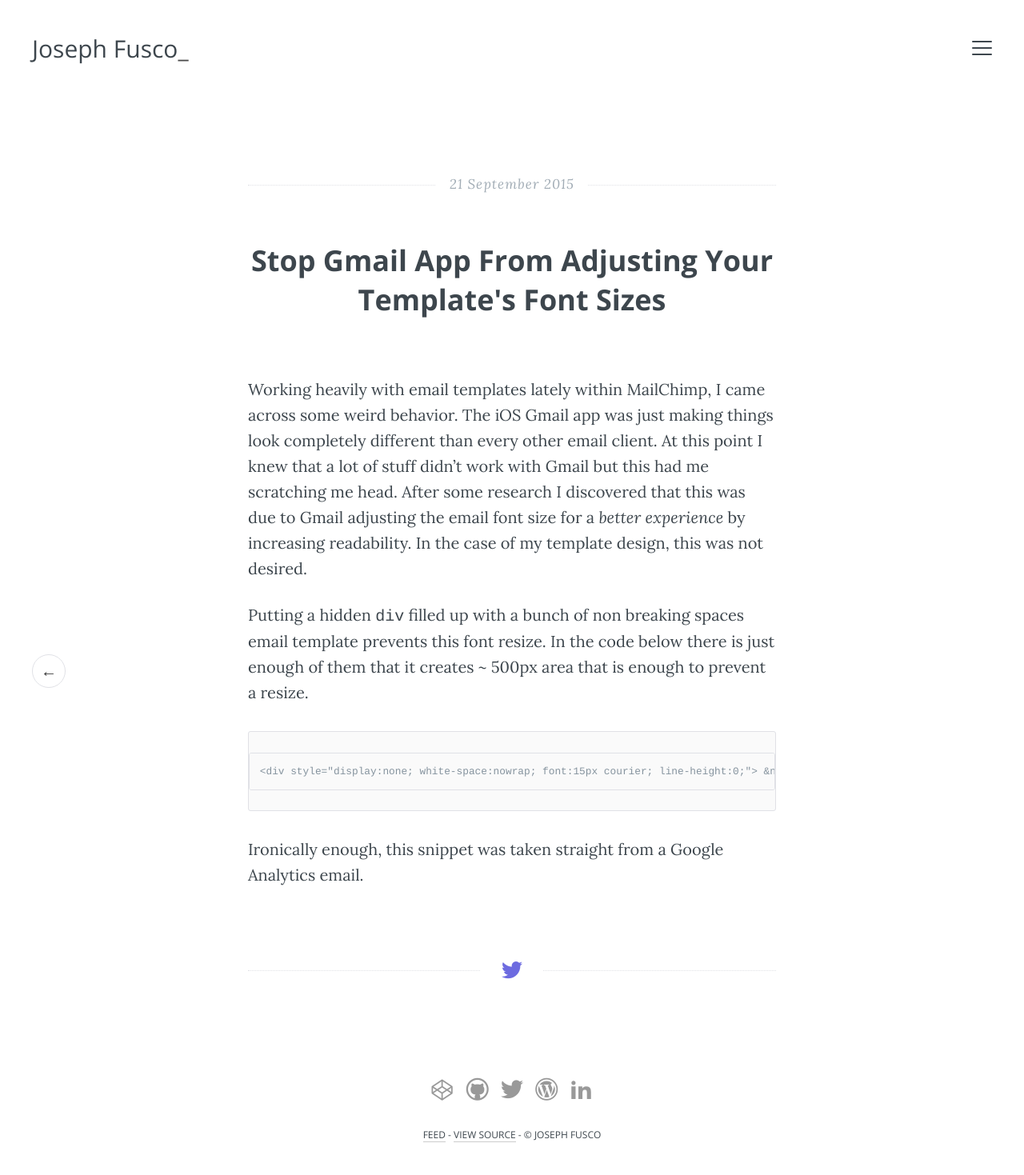
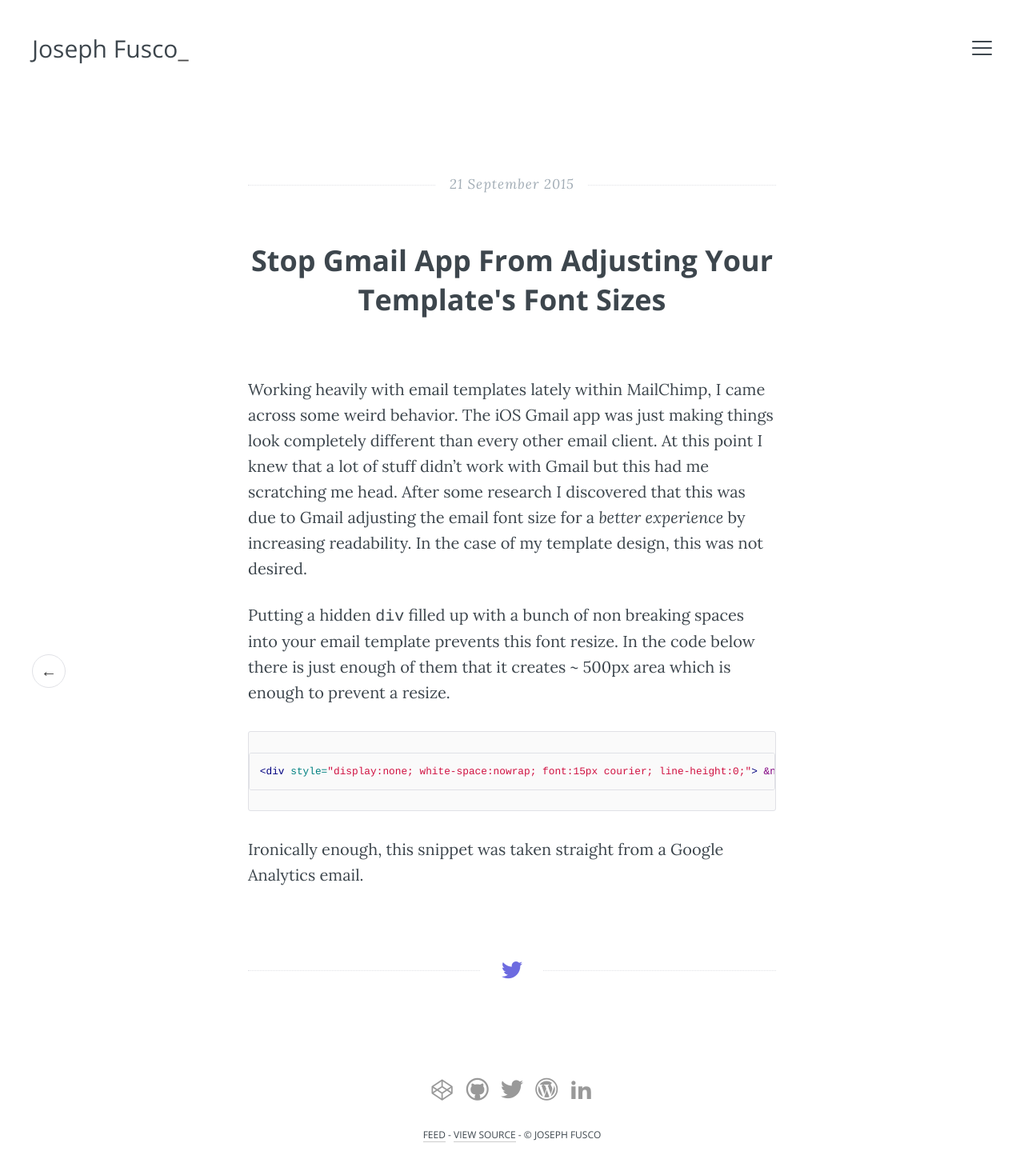
Before and after one commit to josephfusco/josephfusco.github.io, a Jekyll site: the page built from _posts/2015-9-21-stop-gmail-app-from-adjusting-your-templates-font-sizes.md, in a window 1280 px wide. Shown: the whole page at 80% size. Built offline with Jekyll 4.4.1, drawn with Linux system fonts in a browser that asks for light colours; some web fonts are replaced; Markdown is read by kramdown in place of the engine named in the settings.

Commit message:
Update 2015-9-21-stop-gmail-app-from-adjusting-your-templates-font-sizes.md

````diff
--- a/_posts/2015-9-21-stop-gmail-app-from-adjusting-your-templates-font-sizes.md
+++ b/_posts/2015-9-21-stop-gmail-app-from-adjusting-your-templates-font-sizes.md
@@ -7,9 +7,9 @@
 
 Working heavily with email templates lately within MailChimp, I came across some weird behavior. The iOS Gmail app was just making things look completely different than every other email client. At this point I knew that a lot of stuff didn't work with Gmail but this had me scratching me head. After some research I discovered that this was due to Gmail adjusting the email font size for a *better experience* by increasing readability. In the case of my template design, this was not desired.
 
-Putting a hidden `div` filled up with a bunch of non breaking spaces email template prevents this font resize. In the code below there is just enough of them that it creates ~ 500px area that is enough to prevent a resize.
+Putting a hidden `div` filled up with a bunch of non breaking spaces into your email template prevents this font resize. In the code below there is just enough of them that it creates ~ 500px area which is enough to prevent a resize.
 
-```
+```html
 <div style="display:none; white-space:nowrap; font:15px courier; line-height:0;">
 &nbsp; &nbsp; &nbsp; &nbsp; &nbsp; &nbsp; &nbsp; &nbsp; &nbsp; &nbsp; &nbsp;
 &nbsp; &nbsp; &nbsp; &nbsp; &nbsp; &nbsp; &nbsp; &nbsp; &nbsp; &nbsp; &nbsp;
````
